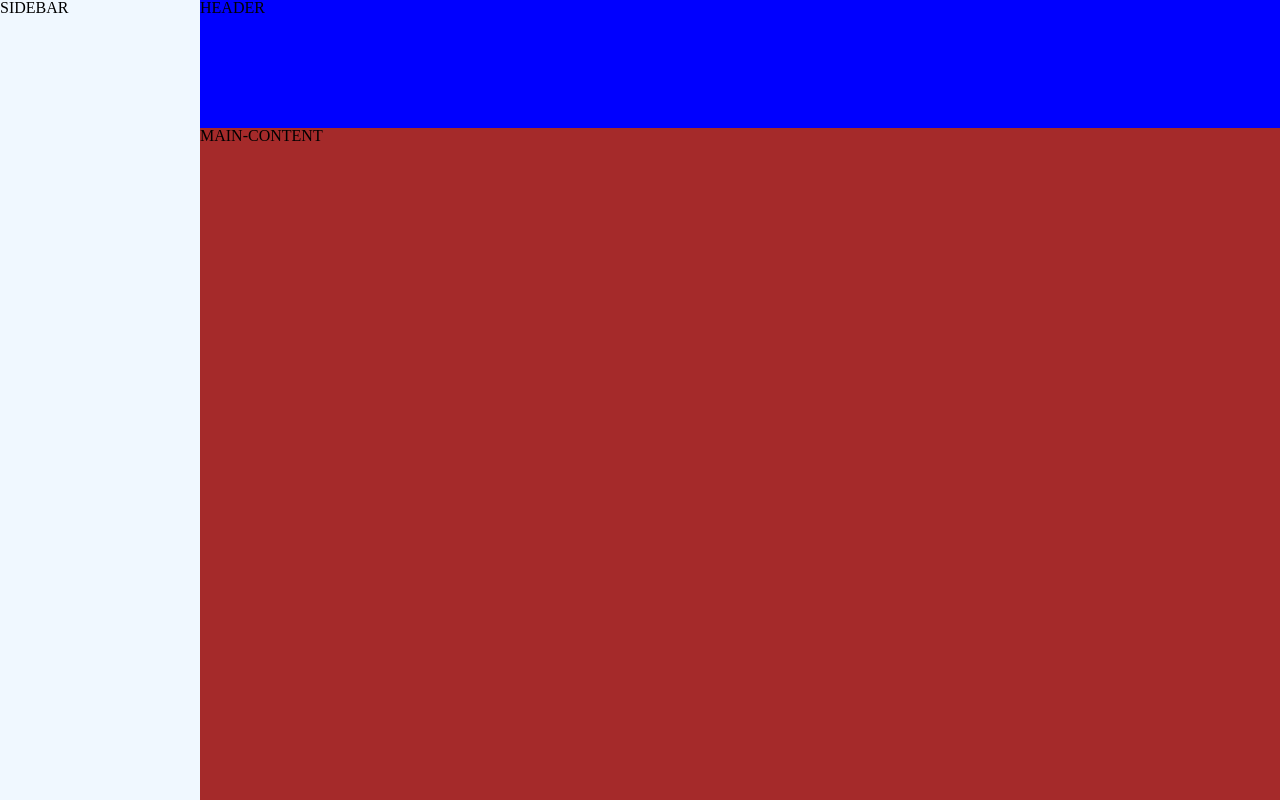
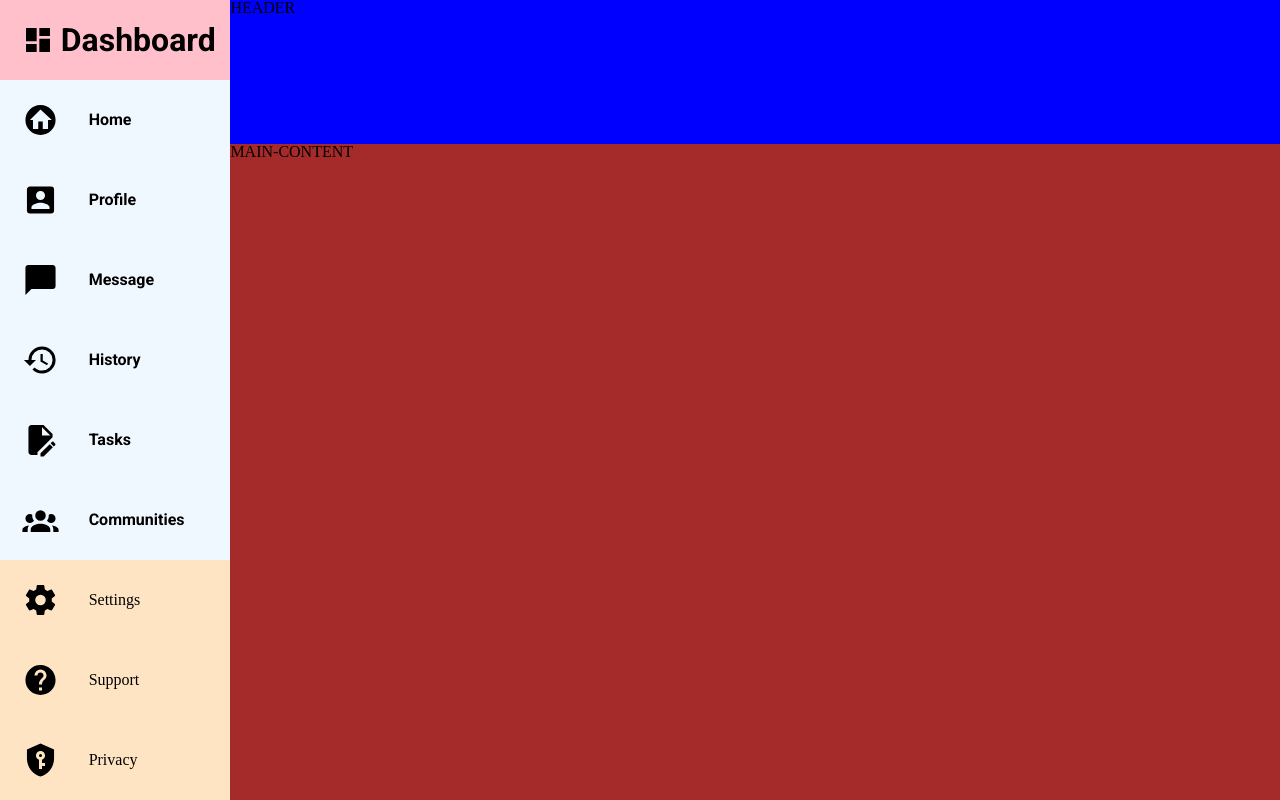
Before and after one commit to Veeravaagu/dashboard, a plain HTML site: page index.html in a window 1280 px wide. Drawn offline with Linux system fonts and the light colour scheme.

Commit message:
Style Sidebar and Add Logos

```diff
--- a/index.html
+++ b/index.html
@@ -6,12 +6,61 @@
     <title>Dashboard</title>
     <link rel="stylesheet" href="styles.css">
     <link rel="stylesheet" href="reset.css">
+    <link rel="preconnect" href="https://fonts.googleapis.com">
+    <link rel="preconnect" href="https://fonts.gstatic.com" crossorigin>
+    <link href="https://fonts.googleapis.com/css2?family=Roboto:ital,wght@0,100;0,300;0,400;0,500;0,700;0,900;1,100;1,300;1,400;1,500;1,700;1,900&display=swap" rel="stylesheet">
 </head>
 <body>
     <div class="container">
+
         <div class="sidebar">
-            <p>SIDEBAR</p>
+            <div class="dashboard-container">
+                <img src="./img/view-dashboard.svg" alt="Dashboard">
+                <h2>Dashboard</h2>
+            </div>
+            <div class="nav-container">
+                <div class="nav-items">
+                    <img src="./img/home-circle.svg" alt="Home">
+                    <h3>Home</h3>
+                </div>
+                <div class="nav-items">
+                    <img src="./img/account-box.svg" alt="Profile">
+                    <h3>Profile</h3>
+                </div>
+                <div class="nav-items">
+                    <img src="./img/message.svg" alt="Messages">
+                    <h3>Message</h3>
+                </div>
+                <div class="nav-items">
+                    <img src="./img/history.svg" alt="History">
+                    <h3>History</h3>
+                </div>
+                <div class="nav-items">
+                    <img src="./img/file-edit.svg" alt="Tasks">
+                    <h3>Tasks</h3>
+                </div>
+                <div class="nav-items">
+                    <img src="./img/account-group.svg" alt="Communities">
+                    <h3>Communities</h3>
+                </div>
+            </div>
+            <div class="service-container">
+                <div class="service-items">
+                    <img src="./img/cog.svg" alt="Settings">
+                    <h3>Settings</h3>
+                </div>
+                <div class="service-items">
+                    <img src="./img/help-circle.svg" alt="Support">
+                    <h3>Support</h3>
+                </div>
+                <div class="service-items">
+                    <img src="./img/shield-key.svg" alt="Privacy">
+                    <h3>Privacy</h3>
+                </div>
+            </div>
         </div>
+
+
         <div class="header">
             <p>HEADER</p>
         </div>
--- a/styles.css
+++ b/styles.css
@@ -1,14 +1,100 @@
+:root{
+    box-sizing: border-box;
+}
+
 .container{
     background-color: cadetblue;
     display: grid;
     width: 100vw;
     height: 100vh;
-    grid: 10vw 1fr / 25vh 1fr;
+    grid: 18% 1fr / 18% 1fr;
 }
 
 .sidebar{
     background-color: aliceblue;
     grid-area: 1 / 1 / 3 / 2;
+    display: grid;
+    grid: 10% 1fr 2fr / 1fr;
+}
+
+.dashboard-container{
+    height: 10vh;
+    background-color: pink;
+    grid-area: 1 / 1 / 2 / 2;
+    display: flex;
+    justify-content: center;
+    align-items: center;
+    flex-wrap: wrap;
+}
+.dashboard-container>img{
+    width: clamp(20%, 2rem, 30%);
+    height: clamp(30%, 3rem, 40%);
+}
+.dashboard-container>h2{
+    font-size: clamp(0.5rem, 2rem, 4rem);
+    font-weight: 600;
+    font-family: 'Roboto', sans-serif;
+}
+
+.nav-container{
+    height: 60vh;
+grid-area: 2 / 1 / 3 / 2;
+background-color: antiquewhite;
+display: flex;
+flex-direction: column;
+flex-wrap: wrap;
+}
+
+.nav-items{
+    height: 10vh;
+    background-color: aliceblue;
+    display: flex;
+    flex-direction: row;
+    justify-content: flex-start;
+    align-items: center;
+    flex-wrap: wrap;
+    gap: 0.5rem;
+}
+
+.nav-items>img{
+width: clamp(20%, 35%, 40%);
+height: clamp(30%, 45%, 50%);
+}
+
+.nav-items>h3{
+    font-size:  1rem;
+    font-weight: 600;
+    font-family: 'Roboto', sans-serif;
+}
+.service-container{
+    height: 30vh;
+    grid-area: 3 / 1 / 4 / 2;
+    background-color: blueviolet;
+    display: flex;
+    flex-direction: column;
+    flex-wrap: wrap;
+}
+
+.service-items{
+    height: 10vh;
+    background-color: bisque;
+    display: flex;
+    flex-direction: row;
+    justify-content: flex-start;
+    align-items: center;
+    flex-wrap: wrap;
+    gap: 0.5rem;
+}
+
+.service-items>img{
+    width: clamp(20%, 35%, 40%);
+    height: clamp(30%, 45%, 50%);
+}
+
+..service-items>h3{
+    font-size:  1rem;
+    font-weight: 600;
+    font-family: 'Roboto', sans-serif;
 }
 
 .header{
```
Also changed, not shown: img/account-box.svg (added), img/account-group.svg (added), img/cog.svg (added), img/file-edit.svg (added), img/help-circle.svg (added), img/history.svg (added), img/home-circle.svg (added), img/message.svg (added), img/shield-key.svg (added), img/view-dashboard.svg (added).
